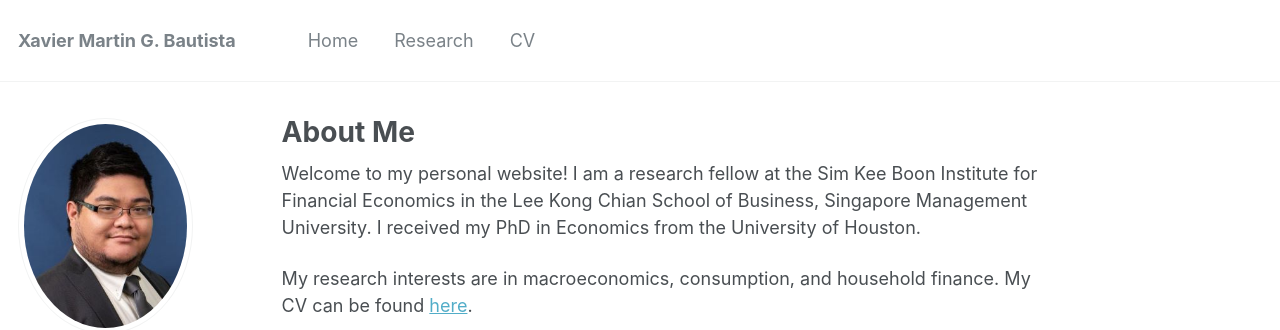
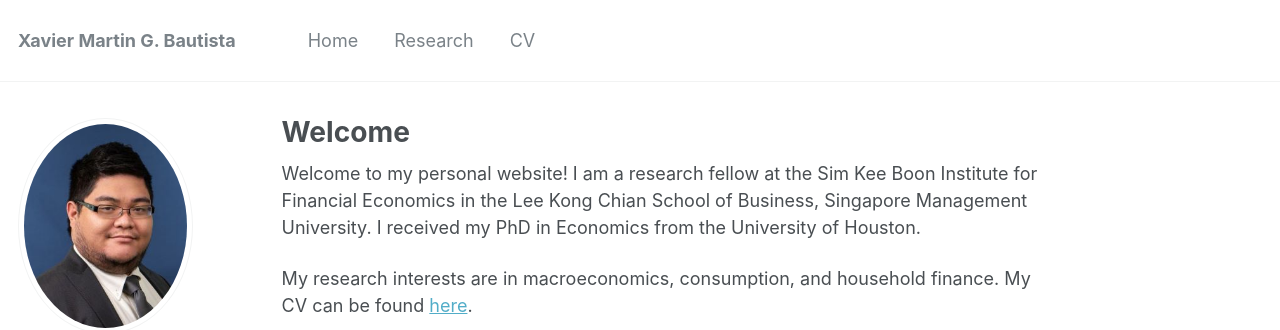
Before and after one commit to xmgbautista/xmgbautista.github.io, a Jekyll site: the page built from _pages/about.md, in a window 1280 px wide. Shown: the top 330 px of the page. Built offline with Jekyll 4.4.1, drawn with Linux system fonts in a browser that asks for light colours.

Commit message:
Update about.md

```diff
--- a/_pages/about.md
+++ b/_pages/about.md
@@ -1,11 +1,13 @@
 ---
 permalink: /
-title: "About Me"
+title: "Welcome"
 excerpt: "About Me"
 author_profile: true
 redirect_from:
   - /about/
   - /about.html
+  - /home/
+  - /home.html
 ---
 
 {% include base_path %}
```
